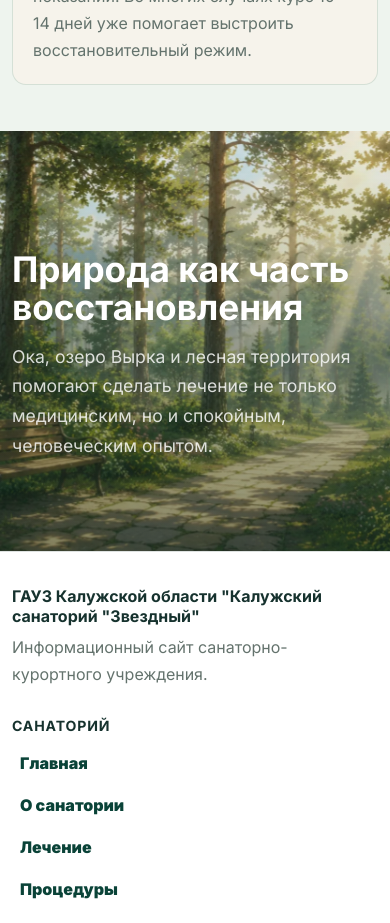
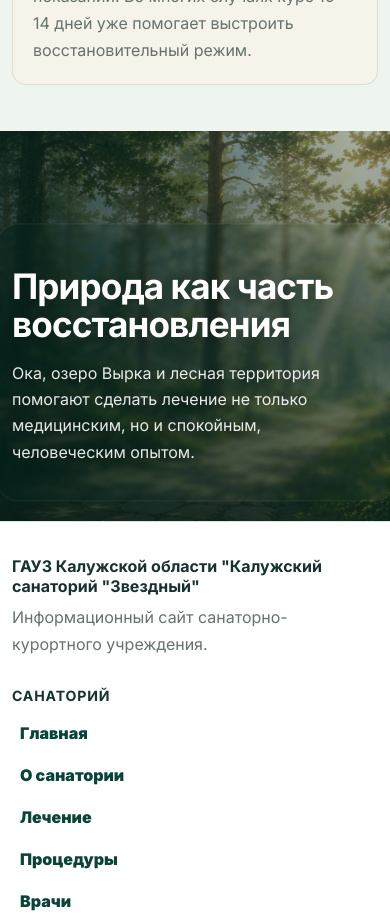
Before and after one commit to bassixs/sr, a React (Vite) app: page / in a window 390 px wide. Shown: the part 6360-7283 px from the top of the page. Built offline with nearby package versions, Linux system fonts and the light colour scheme.

Commit message:
Refine lower image band text treatment

```diff
--- a/src/styles.css
+++ b/src/styles.css
@@ -602,7 +602,16 @@ h3,
   content: "";
   position: absolute;
   inset: 0;
-  background: linear-gradient(180deg, rgba(4, 32, 27, 0.06), rgba(4, 32, 27, 0.45));
+  background:
+    linear-gradient(
+      90deg,
+      rgba(3, 28, 24, 0.82) 0%,
+      rgba(3, 28, 24, 0.68) 28%,
+      rgba(3, 28, 24, 0.34) 52%,
+      rgba(3, 28, 24, 0.08) 76%,
+      transparent 100%
+    ),
+    linear-gradient(180deg, rgba(4, 32, 27, 0.04) 35%, rgba(4, 32, 27, 0.42) 100%);
 }
 
 .page-hero {
@@ -1327,22 +1336,43 @@ h3,
   position: relative;
   z-index: 2;
   align-self: end;
-  padding: 90px 0;
+  padding: 86px 0 78px;
   color: #ffffff;
 }
 
+.image-band-copy::before {
+  content: "";
+  position: absolute;
+  z-index: -1;
+  top: 50%;
+  left: -42px;
+  width: min(820px, calc(100% + 42px));
+  height: calc(100% - 72px);
+  border: 1px solid rgba(255, 255, 255, 0.08);
+  border-radius: 30px;
+  background: linear-gradient(110deg, rgba(5, 39, 33, 0.3), rgba(5, 39, 33, 0.08));
+  box-shadow: 0 24px 70px rgba(2, 20, 17, 0.16);
+  backdrop-filter: blur(2px);
+  transform: translateY(-50%);
+}
+
 .image-band-copy h2 {
-  max-width: 760px;
+  max-width: 680px;
   margin-bottom: 16px;
   font-size: clamp(2.2rem, 4vw, 4rem);
   line-height: 1.08;
+  letter-spacing: -0.025em;
+  text-wrap: balance;
+  text-shadow: 0 3px 24px rgba(0, 18, 15, 0.3);
 }
 
 .image-band-copy p {
-  max-width: 680px;
+  max-width: 620px;
   margin-bottom: 0;
-  color: rgba(255, 255, 255, 0.82);
+  color: rgba(255, 255, 255, 0.9);
   font-size: 1.1rem;
+  line-height: 1.65;
+  text-shadow: 0 2px 16px rgba(0, 18, 15, 0.3);
 }
 
 .program-card {
@@ -2031,6 +2061,35 @@ button:focus-visible {
 
   .hero-copy p,
   .page-hero p {
+    font-size: 1rem;
+  }
+
+  .image-band {
+    min-height: 390px;
+  }
+
+  .image-band::after {
+    background:
+      linear-gradient(90deg, rgba(3, 28, 24, 0.8), rgba(3, 28, 24, 0.32) 88%),
+      linear-gradient(180deg, rgba(4, 32, 27, 0.04), rgba(4, 32, 27, 0.48));
+  }
+
+  .image-band-copy {
+    padding: 64px 0 56px;
+  }
+
+  .image-band-copy::before {
+    left: -16px;
+    width: calc(100% + 32px);
+    height: calc(100% - 42px);
+    border-radius: 22px;
+  }
+
+  .image-band-copy h2 {
+    font-size: clamp(2rem, 9vw, 2.8rem);
+  }
+
+  .image-band-copy p {
     font-size: 1rem;
   }
 
```
